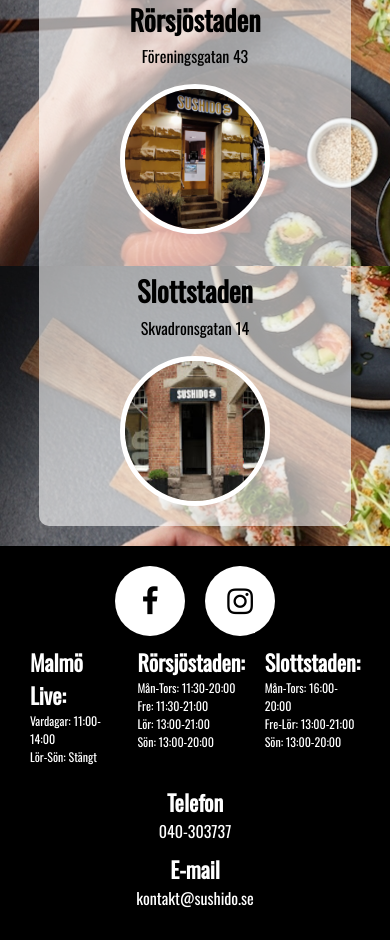
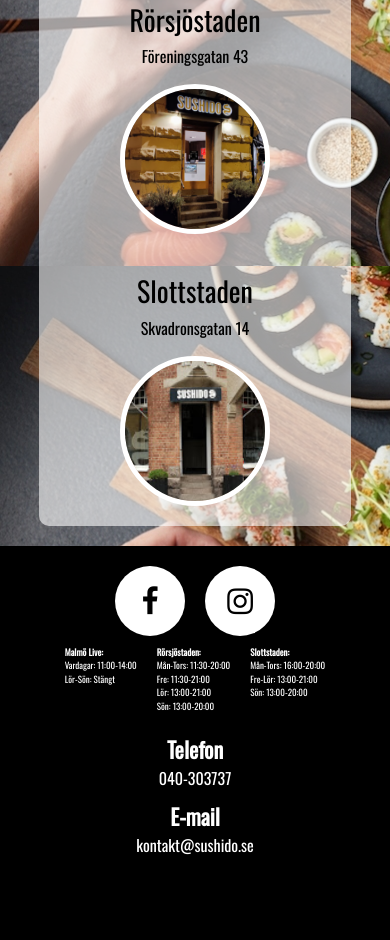
Before and after one commit to MartinLobell/sushido, a plain HTML site: page index.html in a window 390 px wide. Shown: the part 416-1356 px from the top of the page. After the commit the page ends 1303 px from the top, so only its background shows below. Drawn offline with nearby package versions, Linux system fonts and the light colour scheme.

Commit message:
Responsive adjustments

```diff
--- a/stylesheet.css
+++ b/stylesheet.css
@@ -42,10 +42,6 @@
 .restaurants > a {
     text-decoration: none;
     color: #000;
-}
-
-h3 {
-    font-weight: bold;
 }
 
 .restaurants > a > img {
@@ -108,10 +104,16 @@
 
 @media screen and (max-width: 510px) {
 
-    #openingHours > p {
+    #openingHours > p, #openingHours > p > strong {
         font-size: 12px;
     }
+}
 
+@media screen and (max-width: 400px) {
+
+    #openingHours > p, #openingHours > p > strong {
+        font-size: 9px;
+    }
 }
 
 @media screen and (min-width: 950px) {
```
Lines whose indentation alone changed are shown as unchanged.
